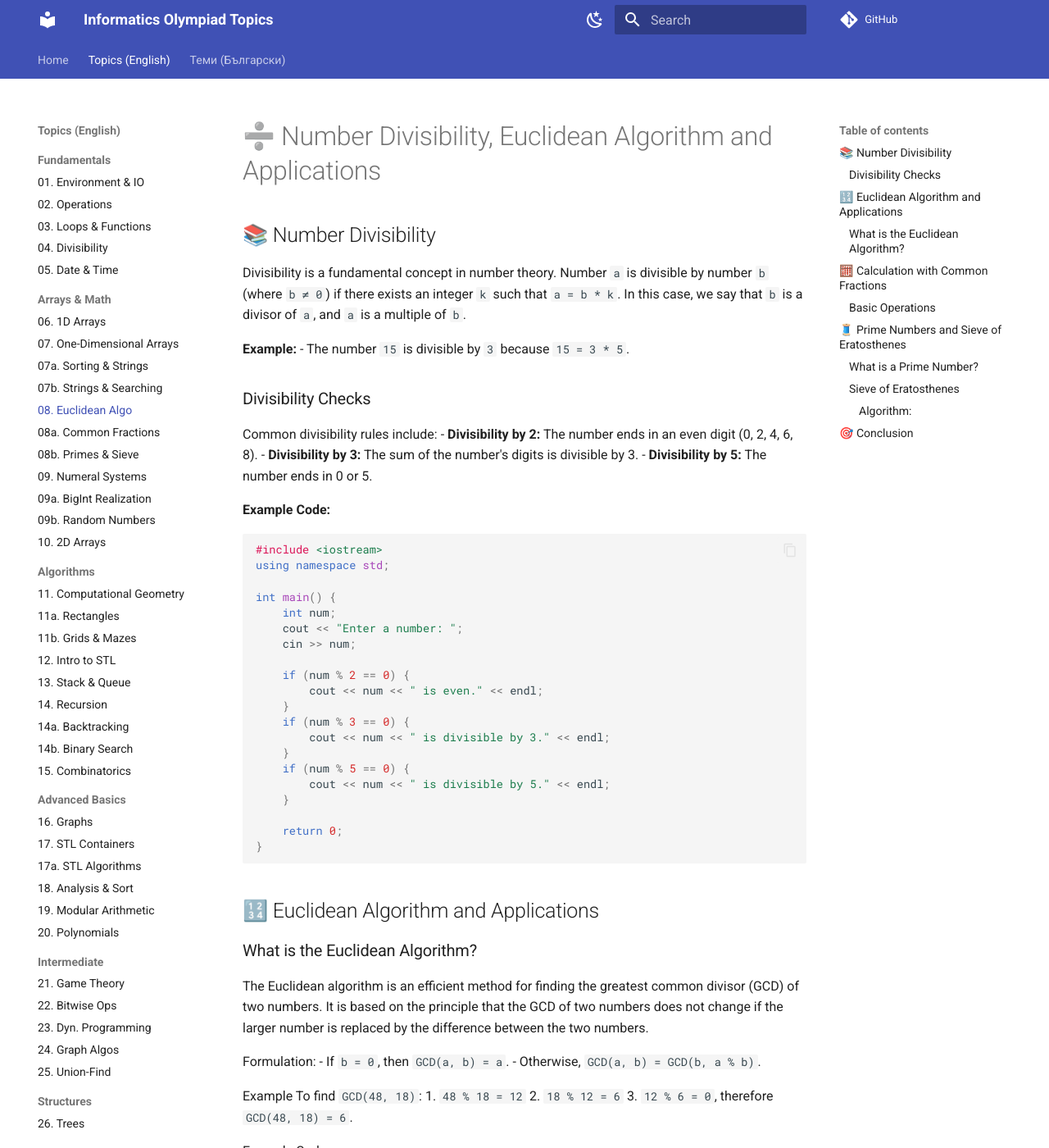
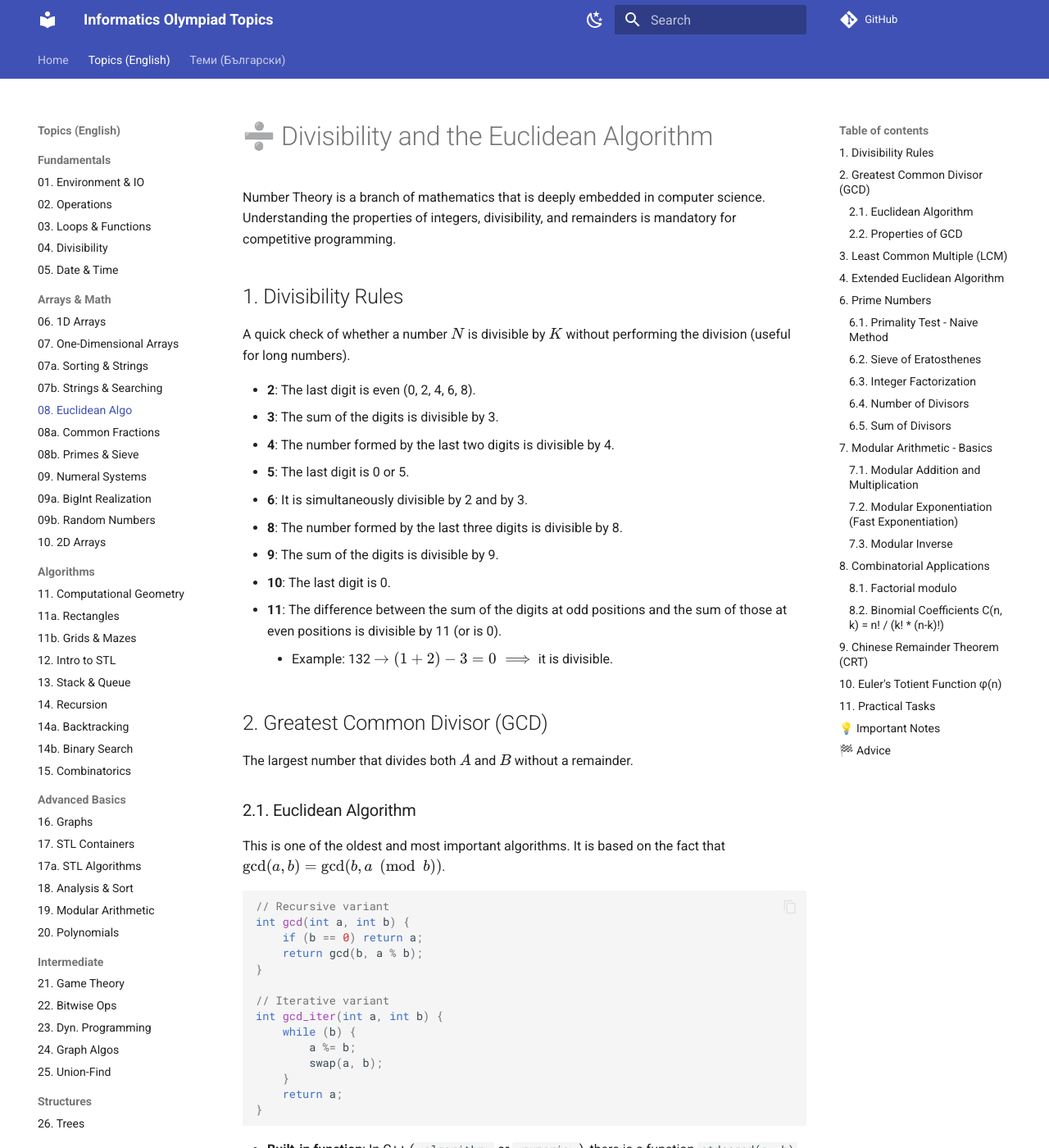
Before and after one commit to KadirYazadzhi/Informatics-Olympiad-Topics, an MkDocs documentation site: the page built from docs/EN/08_Number_Divisibility_Euclidean_Algorithm.md, in a window 1280 px wide and 1400 px high. Shown: the whole window at 82% size. Built offline with MkDocs 1.6.1 and Material for MkDocs 9.7.7, drawn with Linux system fonts in a browser that asks for light colours; comment, search, counter and statistics services are not loaded; some of the changed text lies outside the part shown.

Commit message:
docs: literal translation of Topic 08 from BG to EN

````diff
--- a/docs/EN/08_Number_Divisibility_Euclidean_Algorithm.md
+++ b/docs/EN/08_Number_Divisibility_Euclidean_Algorithm.md
@@ -1,217 +1,38 @@
-# ➗ Number Divisibility, Euclidean Algorithm and Applications
+# ➗ Divisibility and the Euclidean Algorithm
 
+Number Theory is a branch of mathematics that is deeply embedded in computer science. Understanding the properties of integers, divisibility, and remainders is mandatory for competitive programming.
 
-## 📚 Number Divisibility
+## 1. Divisibility Rules
 
-Divisibility is a fundamental concept in number theory. Number `a` is divisible by number `b` (where `b ≠ 0`) if there exists an integer `k` such that `a = b * k`. In this case, we say that `b` is a divisor of `a`, and `a` is a multiple of `b`.
+A quick check of whether a number $N$ is divisible by $K$ without performing the division (useful for long numbers).
 
-**Example:**
-- The number `15` is divisible by `3` because `15 = 3 * 5`.
-
-### Divisibility Checks
-Common divisibility rules include:
-- **Divisibility by 2:** The number ends in an even digit (0, 2, 4, 6, 8).
-- **Divisibility by 3:** The sum of the number's digits is divisible by 3.
-- **Divisibility by 5:** The number ends in 0 or 5.
-
-**Example Code:**
-```cpp
-#include <iostream>
-using namespace std;
-
-int main() {
-    int num;
-    cout << "Enter a number: ";
-    cin >> num;
-
-    if (num % 2 == 0) {
-        cout << num << " is even." << endl;
-    }
-    if (num % 3 == 0) {
-        cout << num << " is divisible by 3." << endl;
-    }
-    if (num % 5 == 0) {
-        cout << num << " is divisible by 5." << endl;
-    }
-
-    return 0;
-}
-```
-
-## 🔢 Euclidean Algorithm and Applications
-
-### What is the Euclidean Algorithm?
-The Euclidean algorithm is an efficient method for finding the greatest common divisor (GCD) of two numbers. It is based on the principle that the GCD of two numbers does not change if the larger number is replaced by the difference between the two numbers.
-
-Formulation:
-  - If `b = 0`, then `GCD(a, b) = a`.
-  - Otherwise, `GCD(a, b) = GCD(b, a % b)`.
-
-Example
-To find `GCD(48, 18)`:
-  1. `48 % 18 = 12`
-  2. `18 % 12 = 6`
-  3. `12 % 6 = 0`, therefore `GCD(48, 18) = 6`.
-
-
-Example Code
-```cpp
-#include <iostream>
-using namespace std;
-
-int gcd(int a, int b) {
-    while (b != 0) {
-        int temp = b;
-        b = a % b;
-        a = temp;
-    }
-    return a;
-}
-
-int main() {
-    int a, b;
-    cout << "Enter two numbers: ";
-    cin >> a >> b;
-
-    cout << "GCD(" << a << ", " << b << ") = " << gcd(a, b) << endl;
-    return 0;
-}
-```
-
-## 🧮 Calculation with Common Fractions
-
-Common fractions represent a part of a whole number, expressed by a numerator (top part) and a denominator (bottom part).
-
-### Basic Operations
-
-- **Addition of fractions**
-```(a / b) + (c / d) = (a * d + b * c) / (b * d)```
-
-- **Subtraction of fractions**
-```(a / b) - (c / d) = (a * d - b * c) / (b * d)```
-
-- **Multiplication of fractions**
-```(a / b) * (c / d) = (a * c) / (b * d)```
-
-- **Division of fractions**
-```(a / b) ÷ (c / d) = (a * d) / (b * c)```
-
-
-Example Code for Addition of Fractions
-```cpp
-#include <iostream>
-using namespace std;
-
-int main() {
-    int a, b, c, d;
-    cout << "Enter numerator and denominator for the first fraction: ";
-    cin >> a >> b;
-    cout << "Enter numerator and denominator for the second fraction: ";
-    cin >> c >> d;
-
-    int numerator = a * d + b * c;
-    int denominator = b * d;
-
-    cout << "Result: " << numerator << "/" << denominator << endl;
-    return 0;
-}
-```
-
-## 🧵 Prime Numbers and Sieve of Eratosthenes
-
-### What is a Prime Number?
-
-A prime number is a natural number greater than 1 that has exactly two divisors: 1 and itself.
-
-### Sieve of Eratosthenes
-
-The Sieve of Eratosthenes is an efficient algorithm for finding all prime numbers up to a given number `n`.
-
-#### Algorithm:
-1. Create a boolean array from 2 to `n`, where all elements are marked as "true" (initially all numbers are prime).
-2. Start from `p = 2` and remove all its multiples.
-3. Move to the next number that hasn't been removed.
-4. Repeat the process up to `n`.
-
-
-Example Code:
-```cpp
-#include <iostream>
-#include <vector>
-using namespace std;
-
-void sieveOfEratosthenes(int n) {
-    vector<bool> isPrime(n + 1, true);
-    isPrime[0] = isPrime[1] = false;
-
-    for (int p = 2; p * p <= n; p++) {
-        if (isPrime[p]) {
-            for (int i = p * p; i <= n; i += p) {
-                isPrime[i] = false;
-            }
-        }
-    }
-
-    cout << "Prime numbers up to " << n << " are: ";
-    for (int i = 2; i <= n; i++) {
-        if (isPrime[i]) {
-            cout << i << " ";
-        }
-    }
-    cout << endl;
-}
-
-int main() {
-    int n;
-    cout << "Enter a number: ";
-    cin >> n;
-
-    sieveOfEratosthenes(n);
-    return 0;
-}
-```
-
-## 🎯 Conclusion
-
-The topics of divisibility, Euclidean algorithm, common fractions, and prime numbers are foundational for understanding number theory. They find application in numerous fields of mathematics and programming, including cryptography, data analysis, and algorithmic optimization.
-# ➗ Divisibility, GCD, and the Euclidean Algorithm
-
-Number Theory is a cornerstone of algorithm design. Understanding how integers divide and interact is crucial for everything from basic loops to advanced cryptography (RSA).
-
----
-
-## 1. Fundamental Properties
-
-### 1.1. Divisibility Rules
-Quickly checking if $N$ is divisible by $K$ without performing the division:
-*   **2**: Last digit is even ($0, 2, 4, 6, 8$).
-*   **3**: Sum of digits is divisible by 3.
+*   **2**: The last digit is even (0, 2, 4, 6, 8).
+*   **3**: The sum of the digits is divisible by 3.
 *   **4**: The number formed by the last two digits is divisible by 4.
-*   **5**: Ends in 0 or 5.
-*   **6**: Divisible by both 2 and 3.
-*   **8**: Last three digits form a number divisible by 8.
-*   **9**: Sum of digits is divisible by 9.
-*   **10**: Ends in 0.
-*   **11**: Alternating sum of digits is divisible by 11. (e.g., $132 \to 1-3+2 = 0$).
-
----
+*   **5**: The last digit is 0 or 5.
+*   **6**: It is simultaneously divisible by 2 and by 3.
+*   **8**: The number formed by the last three digits is divisible by 8.
+*   **9**: The sum of the digits is divisible by 9.
+*   **10**: The last digit is 0.
+*   **11**: The difference between the sum of the digits at odd positions and the sum of those at even positions is divisible by 11 (or is 0).
+    *   Example: 132 $\to (1+2) - 3 = 0 \implies$ it is divisible.
 
 ## 2. Greatest Common Divisor (GCD)
 
-The GCD of $a$ and $b$ is the largest positive integer that divides both $a$ and $b$ without a remainder.
+The largest number that divides both $A$ and $B$ without a remainder.
 
-### 2.1. The Euclidean Algorithm
-Based on the property: $\gcd(a, b) = \gcd(b, a \pmod b)$.
-It has a logarithmic time complexity $O(\log(\min(a, b)))$, making it extremely efficient.
+### 2.1. Euclidean Algorithm
+This is one of the oldest and most important algorithms. It is based on the fact that $\gcd(a, b) = \gcd(b, a \pmod b)$.
 
 ```cpp
-// Recursive
-long long gcd(long long a, long long b) {
-    return b == 0 ? a : gcd(b, a % b);
+// Recursive variant
+int gcd(int a, int b) {
+    if (b == 0) return a;
+    return gcd(b, a % b);
 }
 
-// Iterative
-long long gcd_iter(long long a, long long b) {
+// Iterative variant
+int gcd_iter(int a, int b) {
     while (b) {
         a %= b;
         swap(a, b);
@@ -220,56 +41,323 @@ long long gcd_iter(long long a, long long b) {
 }
 ```
 
+*   **Built-in function**: In C++ (`<algorithm>` or `<numeric>`), there is a function `std::gcd(a, b)` (from C++17) or `__gcd(a, b)` (GCC built-in, works in older versions too).
+
 ### 2.2. Properties of GCD
-*   $\\gcd(a, b) = \gcd(a, b-a)$.
-*   $\\gcd(ka, kb) = k \cdot \gcd(a, b)$.
-*   $\\gcd(a, b, c) = \gcd(a, \gcd(b, c))$.
-
----
+*   $\gcd(a, b) = \gcd(a, b-a)$
+*   $\gcd(k \cdot a, k \cdot b) = k \cdot \gcd(a, b)$
+*   $\gcd(a, b, c) = \gcd(a, \gcd(b, c))$
 
 ## 3. Least Common Multiple (LCM)
 
-The smallest positive integer that is divisible by both $a$ and $b$.
-**Formula**:
+The smallest number that is simultaneously divisible by $A$ and $B$.
+Formula:
 $$\text{lcm}(a, b) = \frac{|a \cdot b|}{\gcd(a, b)}$$
 
-*Important*: In code, always divide first to prevent `long long` overflow:
-`lcm = (a / gcd(a, b)) * b;`
-
----
+When programming, always divide first, then multiply, to avoid type overflow:
+```cpp
+long long lcm(long long a, long long b) {
+    if (a == 0 || b == 0) return 0;
+    return (a / gcd(a, b)) * b;
+}
+```
+*   **Built-in function**: `std::lcm(a, b)` (C++17).
 
 ## 4. Extended Euclidean Algorithm
 
-Given $a$ and $b$, it finds integers $x$ and $y$ such that:
-$$ax + by = \gcd(a, b)$$
-These $x$ and $y$ are known as Bézout coefficients.
+In addition to the GCD, the algorithm can also find the coefficients $x$ and $y$ in Bézout's identity:
+$a \cdot x + b \cdot y = \gcd(a, b)$
 
-**Application**: Finding the **Modular Multiplicative Inverse**.
-If $\\gcd(a, m) = 1$, then $ax \equiv 1 \pmod m$. Solving $ax + my = 1$ gives $x$ as the inverse of $a$ modulo $m$.
+This is key for finding the **Modular Multiplicative Inverse** when performing modular division.
 
 ```cpp
-long long extended_gcd(long long a, long long b, long long &x, long long &y) {
+int extended_gcd(int a, int b, int &x, int &y) {
     if (b == 0) {
         x = 1; y = 0;
         return a;
     }
-    long long x1, y1;
-    long long d = extended_gcd(b, a % b, x1, y1);
+    int x1, y1;
+    int d = extended_gcd(b, a % b, x1, y1);
     x = y1;
     y = x1 - y1 * (a / b);
     return d;
 }
 ```
 
----
+## 6. Prime Numbers
 
-## 5. Practice Problems
-1.  **CSES Common Divisors**: Finding max GCD of any pair in an array.
-2.  **Codeforces 1152C**: Minimizing LCM.
-3.  **UVa 10104**: Bézout's Identity implementation.
-4.  **SPOJ GCDEX**: Sum of GCDs (requires more advanced techniques).
+A **prime number** is a natural number greater than 1 that is divisible only by 1 and itself.
 
-## 6. Conclusion
-The Euclidean algorithm is often a component of more complex problems. Always use `long long` for number theory tasks, as intermediate products frequently exceed $2 \cdot 10^9$.
+### 6.1. Primality Test - Naive Method
+```cpp
+bool isPrime(int n) {
+    if (n <= 1) return false;
+    if (n <= 3) return true;
+    if (n % 2 == 0 || n % 3 == 0) return false;
 
+    for (int i = 5; i * i <= n; i += 6) {
+        if (n % i == 0 || n % (i + 2) == 0)
+            return false;
+    }
+    return true;
+}
 ```
+
+**Complexity**: $O(\sqrt{n})$ - we check only up to the square root of n.
+
+### 6.2. Sieve of Eratosthenes
+
+For finding all prime numbers up to N:
+```cpp
+vector<bool> sieve(int n) {
+    vector<bool> prime(n + 1, true);
+    prime[0] = prime[1] = false;
+
+    for (int i = 2; i * i <= n; i++) {
+        if (prime[i]) {
+            for (int j = i * i; j <= n; j += i) {
+                prime[j] = false;
+            }
+        }
+    }
+    return prime;
+}
+```
+
+**Complexity**: $O(n \log \log n)$ - very efficient for multiple checks.
+
+### 6.3. Integer Factorization
+
+Decomposition of a number into prime factors:
+```cpp
+vector<pair<int, int>> primeFactors(int n) {
+    vector<pair<int, int>> factors; // {prime divisor, power}
+
+    for (int i = 2; i * i <= n; i++) {
+        int count = 0;
+        while (n % i == 0) {
+            count++;
+            n /= i;
+        }
+        if (count > 0) {
+            factors.push_back({i, count});
+        }
+    }
+
+    if (n > 1) {
+        factors.push_back({n, 1}); // The remaining number is prime
+    }
+
+    return factors;
+}
+```
+
+### 6.4. Number of Divisors
+
+Using factorization: If $n = p_1^{a_1} \cdot p_2^{a_2} \cdot ... \cdot p_k^{a_k}$, then:
+$$d(n) = (a_1 + 1) \cdot (a_2 + 1) \cdot ... \cdot (a_k + 1)$$
+
+```cpp
+int countDivisors(int n) {
+    int count = 1;
+
+    for (int i = 2; i * i <= n; i++) {
+        int exp = 0;
+        while (n % i == 0) {
+            exp++;
+            n /= i;
+        }
+        count *= (exp + 1);
+    }
+
+    if (n > 1) count *= 2; // The remaining prime number
+
+    return count;
+}
+```
+
+### 6.5. Sum of Divisors
+
+Formula: $\sigma(n) = \frac{p_1^{a_1+1} - 1}{p_1 - 1} \cdot \frac{p_2^{a_2+1} - 1}{p_2 - 1} \cdot ...$
+
+```cpp
+long long sumOfDivisors(int n) {
+    long long sum = 1;
+
+    for (int i = 2; i * i <= n; i++) {
+        if (n % i == 0) {
+            int exp = 0;
+            while (n % i == 0) {
+                exp++;
+                n /= i;
+            }
+            // Sum of geometric progression: (p^(e+1) - 1) / (p - 1)
+            sum *= (pow(i, exp + 1) - 1) / (i - 1);
+        }
+    }
+
+    if (n > 1) sum *= (n + 1);
+
+    return sum;
+}
+```
+
+## 7. Modular Arithmetic - Basics
+
+### 7.1. Modular Addition and Multiplication
+```cpp
+long long modAdd(long long a, long long b, long long mod) {
+    return ((a % mod) + (b % mod)) % mod;
+}
+
+long long modMul(long long a, long long b, long long mod) {
+    return ((a % mod) * (b % mod)) % mod;
+}
+```
+
+### 7.2. Modular Exponentiation (Fast Exponentiation)
+
+Calculating $a^b \bmod m$ in $O(\log b)$:
+```cpp
+long long modPow(long long base, long long exp, long long mod) {
+    long long result = 1;
+    base %= mod;
+
+    while (exp > 0) {
+        if (exp % 2 == 1) {
+            result = (result * base) % mod;
+        }
+        base = (base * base) % mod;
+        exp /= 2;
+    }
+
+    return result;
+}
+```
+
+### 7.3. Modular Inverse
+
+Finding $x$ such that $(a \cdot x) \bmod m = 1$:
+
+**Method 1**: Using Extended Euclidean Algorithm
+```cpp
+long long modInverse(long long a, long long m) {
+    int x, y;
+    int g = extended_gcd(a, m, x, y);
+
+    if (g != 1) return -1; // Inverse does not exist
+
+    return (x % m + m) % m; // Normalize to a positive range
+}
+```
+
+**Method 2**: For prime modules (by Fermat's Little Theorem)
+```cpp
+long long modInverse(long long a, long long p) {
+    // a^(-1) = a^(p-2) mod p, if p is prime
+    return modPow(a, p - 2, p);
+}
+```
+
+## 8. Combinatorial Applications
+
+### 8.1. Factorial modulo
+```cpp
+const int MOD = 1e9 + 7;
+const int MAXN = 1e6;
+long long fact[MAXN];
+
+void precomputeFactorials() {
+    fact[0] = 1;
+    for (int i = 1; i < MAXN; i++) {
+        fact[i] = (fact[i-1] * i) % MOD;
+    }
+}
+```
+
+### 8.2. Binomial Coefficients C(n, k) = n! / (k! * (n-k)!)
+```cpp
+long long binomialCoeff(int n, int k, int mod) {
+    if (k > n) return 0;
+
+    long long num = fact[n];
+    long long den = (fact[k] * fact[n - k]) % mod;
+
+    return (num * modInverse(den, mod)) % mod;
+}
+```
+
+## 9. Chinese Remainder Theorem (CRT)
+
+Solving a system of congruences:
+- $x \equiv a_1 \pmod{m_1}$
+- $x \equiv a_2 \pmod{m_2}$
+- ...
+- $x \equiv a_k \pmod{m_k}$
+
+where $m_1, m_2, ..., m_k$ are pairwise coprime.
+
+```cpp
+long long chineseRemainder(vector<int> num, vector<int> rem) {
+    long long prod = 1;
+    for (int i = 0; i < num.size(); i++) {
+        prod *= num[i];
+    }
+
+    long long result = 0;
+    for (int i = 0; i < num.size(); i++) {
+        long long pp = prod / num[i];
+        result += rem[i] * modInverse(pp, num[i]) * pp;
+    }
+
+    return result % prod;
+}
+```
+
+## 10. Euler's Totient Function φ(n)
+
+The number of integers from 1 to n that are coprime to n.
+
+Formula: $\phi(n) = n \cdot \prod_{p|n} (1 - \frac{1}{p})$
+
+```cpp
+int phi(int n) {
+    int result = n;
+
+    for (int p = 2; p * p <= n; p++) {
+        if (n % p == 0) {
+            while (n % p == 0) {
+                n /= p;
+            }
+            result -= result / p;
+        }
+    }
+
+    if (n > 1) {
+        result -= result / n;
+    }
+
+    return result;
+}
+```
+
+**Application**: Fermat's Little Theorem generalized (Euler's Theorem):
+$$a^{\phi(m)} \equiv 1 \pmod{m}$$
+
+## 11. Practical Tasks
+
+1.  **Finding GCD of 3 numbers**: $\gcd(a, b, c) = \gcd(a, \gcd(b, c))$
+2.  **Perfect number**: The number is equal to the sum of its own proper divisors (e.g., 6 = 1 + 2 + 3)
+3.  **Armstrong numbers**: $153 = 1^3 + 5^3 + 3^3$
+4.  **Solving Linear Diophantine Equations**: $ax + by = c$ has a solution $\iff \gcd(a,b) | c$
+
+## 💡 Important Notes
+
+- When working with large numbers, always use `long long`.
+- In modular arithmetic, apply the modulo after every operation.
+- GCD and LCM are encountered in many Olympiad tasks - learn them by heart.
+- The Extended Euclidean Algorithm is key for the modular inverse.
+
+## 🏁 Advice
+
+Number theory is fundamental in competitive programming. All these algorithms are frequently used in tasks from IOI, CEOI, Balkan Olympiads, and Codeforces. Practice regularly and always remember edge cases like n=0, n=1, and negative numbers!
````
